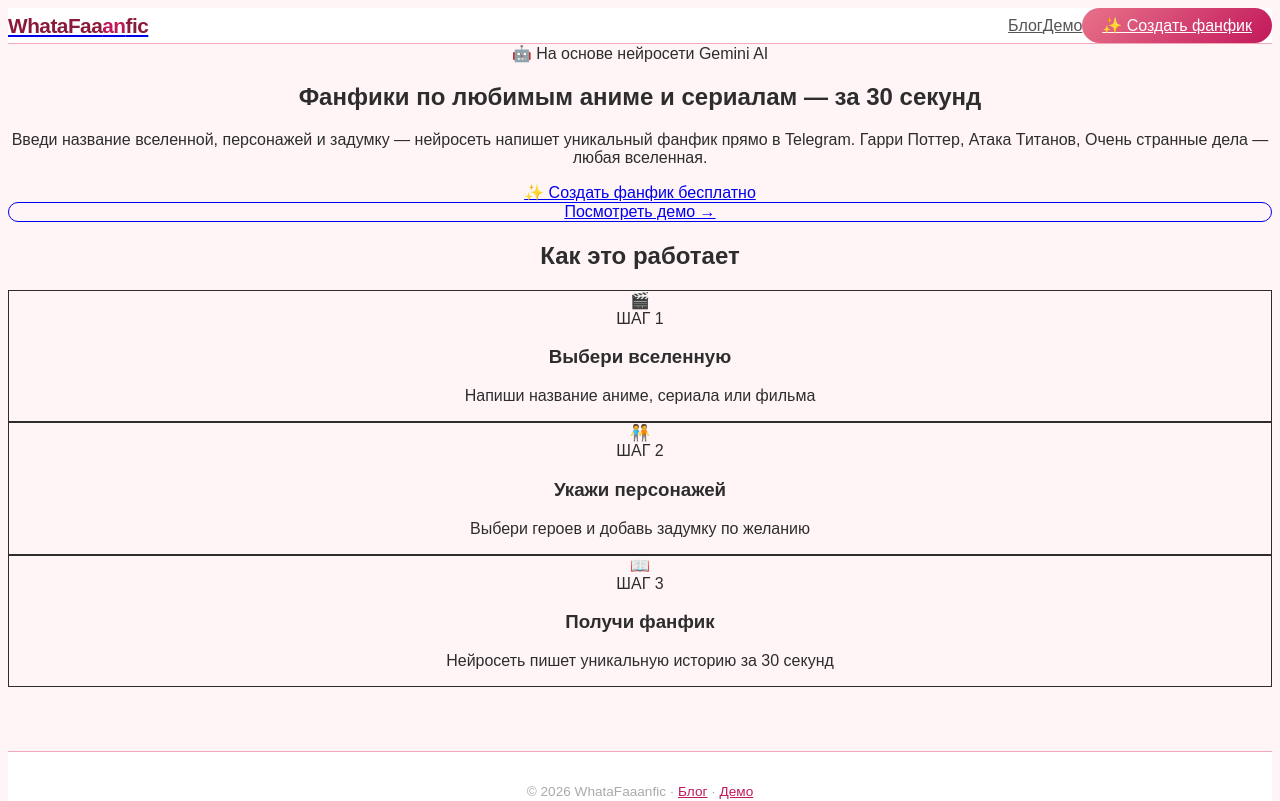
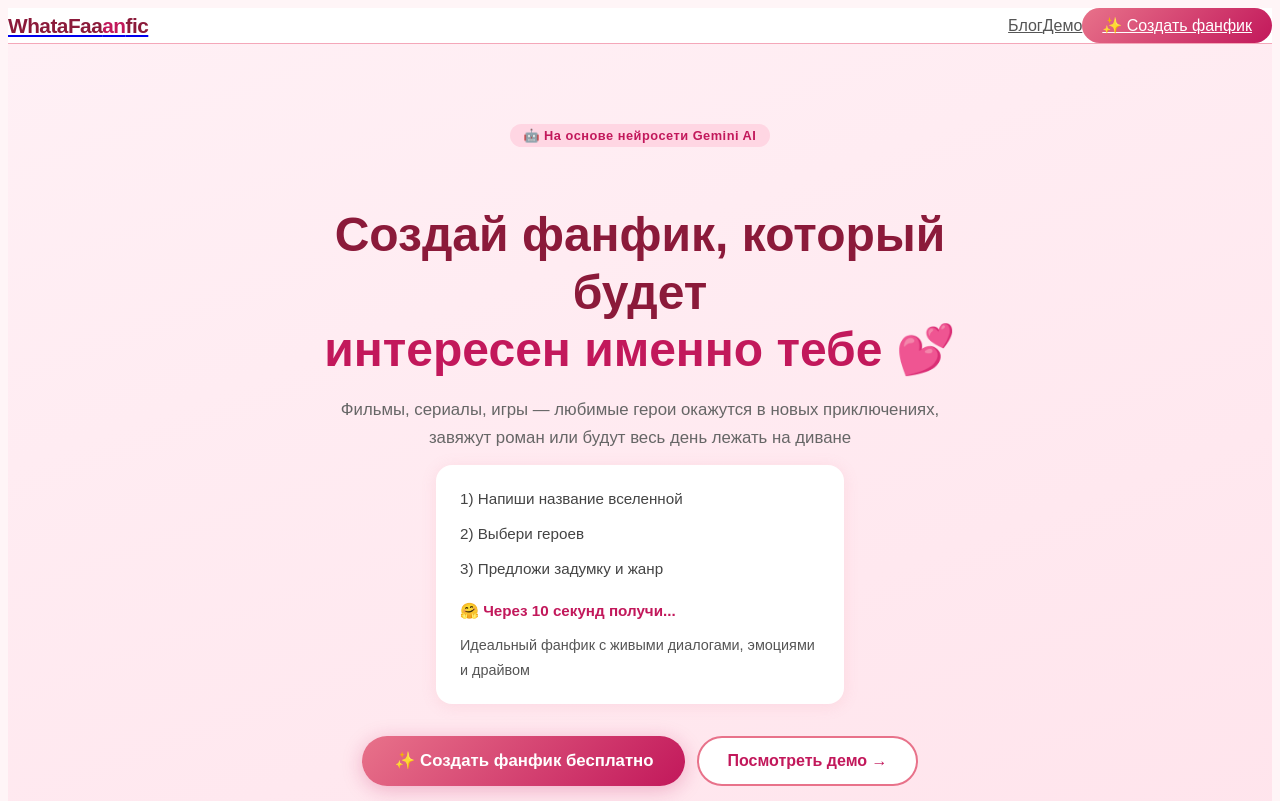
Before and after one commit to oxionezhkov-hub/whatafaaanfic-blog, a Next.js app: page / in a window 1280 px wide. Shown: the top 801 px of the page. Built offline with nearby package versions, Linux system fonts and the light colour scheme.

Commit message:
Update page.js

```diff
--- a/app/page.js
+++ b/app/page.js
@@ -1,16 +1,12 @@
-
-// ============================================================
-// app/page.js — ГЛАВНАЯ
-// ============================================================
 import { getPosts } from '@/lib/posts'
 import PostCard from '@/components/PostCard'
 
 export const metadata = {
   title: 'WhataFaaanfic — ИИ-генератор фанфиков',
-  description: 'Создай фанфик по любимому аниме, сериалу или фильму за 30 секунд. Нейросеть пишет за тебя.',
+  description: 'Создай фанфик по любимым героям за 30 секунд. Фильмы, сериалы, игры — нейросеть напишет уникальную историю.',
 }
 
-const BOT_URL = 'https://t.me/whatafaaanfic_bot'
+const BOT_URL = 'https://t.me/fanfic_ai_bot'
 
 export default async function HomePage() {
   const posts = await getPosts(3)
@@ -18,63 +14,74 @@ export default async function HomePage() {
   return (
     <>
       {/* HERO */}
-      <section className="max-w-5xl mx-auto px-4 pt-16 pb-12 text-center">
-        <div className="inline-block bg-pink-100 text-pink-600 text-sm font-medium px-3 py-1 rounded-full mb-4">
+      <section style={{ background: 'linear-gradient(160deg, #FFF0F5 0%, #FFE4EC 100%)', padding: '5rem 1rem 4rem', textAlign: 'center' }}>
+        <div style={{ maxWidth: '680px', margin: '0 auto' }}>
+          <div style={{ display: 'inline-block', background: '#FFD6E3', color: '#C2185B', fontSize: '0.8rem', fontWeight: 700, padding: '4px 14px', borderRadius: '50px', marginBottom: '1.2rem', letterSpacing: '0.5px' }}>
             🤖 На основе нейросети Gemini AI
           </div>
-        <h1 className="text-4xl md:text-5xl font-extrabold text-pink-800 leading-tight mb-4">
-          Фанфики по любимым <br className="hidden md:block" />
-          аниме и сериалам — за 30 секунд
+          <h1 style={{ fontSize: 'clamp(2rem, 5vw, 3rem)', fontWeight: 900, color: '#8B1A3A', lineHeight: 1.2, marginBottom: '1rem' }}>
+            Создай фанфик, который будет<br />
+            <span style={{ color: '#C2185B' }}>интересен именно тебе</span> 💕
           </h1>
-        <p className="text-lg text-gray-500 max-w-2xl mx-auto mb-8">
-          Введи название вселенной, персонажей и задумку — нейросеть напишет уникальный фанфик прямо в Telegram.
-          Гарри Поттер, Атака Титанов, Очень странные дела — любая вселенная.
+          <p style={{ fontSize: '1.05rem', color: '#666', lineHeight: 1.7, marginBottom: '0.8rem' }}>
+            Фильмы, сериалы, игры — любимые герои окажутся в новых приключениях,<br />
+            завяжут роман или будут весь день лежать на диване
           </p>
-        <div className="flex flex-col sm:flex-row gap-3 justify-center">
+          <div style={{ display: 'flex', flexDirection: 'column', gap: '0.5rem', alignItems: 'flex-start', maxWidth: '360px', margin: '0 auto 2rem', background: '#fff', borderRadius: '16px', padding: '1.2rem 1.5rem', boxShadow: '0 2px 16px #E8728A22', textAlign: 'left', fontSize: '0.95rem', color: '#444', lineHeight: 1.8 }}>
+            <div>1) Напиши название вселенной</div>
+            <div>2) Выбери героев</div>
+            <div>3) Предложи задумку и жанр</div>
+            <div style={{ marginTop: '0.4rem', fontWeight: 700, color: '#C2185B' }}>🤗 Через 10 секунд получи...</div>
+            <div style={{ color: '#555', fontSize: '0.9rem' }}>Идеальный фанфик с живыми диалогами, эмоциями и драйвом</div>
+          </div>
+          <div style={{ display: 'flex', gap: '12px', justifyContent: 'center', flexWrap: 'wrap' }}>
             <a
-            href={`${BOT_URL}?utm_source=blog&utm_medium=hero_cta&utm_campaign=fanfic_bot`}
+              href={`${BOT_URL}?utm_source=blog&utm_medium=hero_primary&utm_campaign=fanfic_bot`}
               target="_blank"
-            className="bg-pink-600 text-white font-semibold px-8 py-3 rounded-full text-lg hover:bg-pink-800 transition-colors shadow-md"
+              style={{ background: 'linear-gradient(135deg, #E8728A, #C2185B)', color: '#fff', fontWeight: 800, fontSize: '1.05rem', padding: '14px 32px', borderRadius: '50px', textDecoration: 'none', boxShadow: '0 4px 20px #C2185B44' }}
             >
               ✨ Создать фанфик бесплатно
             </a>
             <a
               href="/demo"
-            className="bg-white text-pink-600 border border-pink-300 font-semibold px-8 py-3 rounded-full text-lg hover:bg-pink-50 transition-colors"
+              style={{ background: '#fff', color: '#C2185B', border: '2px solid #E8728A', fontWeight: 700, fontSize: '1rem', padding: '14px 28px', borderRadius: '50px', textDecoration: 'none' }}
             >
               Посмотреть демо →
             </a>
           </div>
+        </div>
       </section>
 
       {/* КАК ЭТО РАБОТАЕТ */}
-      <section className="max-w-4xl mx-auto px-4 py-12">
-        <h2 className="text-2xl font-bold text-center text-pink-800 mb-8">Как это работает</h2>
-        <div className="grid md:grid-cols-3 gap-6">
+      <section style={{ maxWidth: '900px', margin: '0 auto', padding: '4rem 1rem' }}>
+        <h2 style={{ textAlign: 'center', fontWeight: 900, fontSize: '1.7rem', color: '#8B1A3A', marginBottom: '2.5rem' }}>
+          Как это работает
+        </h2>
+        <div style={{ display: 'grid', gridTemplateColumns: 'repeat(auto-fit, minmax(220px, 1fr))', gap: '1.2rem' }}>
           {[
-            { step: '1', icon: '🎬', title: 'Выбери вселенную', desc: 'Напиши название аниме, сериала или фильма' },
-            { step: '2', icon: '🧑‍🤝‍🧑', title: 'Укажи персонажей', desc: 'Выбери героев и добавь задумку по желанию' },
-            { step: '3', icon: '📖', title: 'Получи фанфик', desc: 'Нейросеть пишет уникальную историю за 30 секунд' },
-          ].map(({ step, icon, title, desc }) => (
-            <div key={step} className="bg-white rounded-2xl p-6 shadow-sm border border-pink-100 text-center">
-              <div className="text-3xl mb-3">{icon}</div>
-              <div className="text-xs font-bold text-pink-400 uppercase mb-1">Шаг {step}</div>
-              <h3 className="font-bold text-gray-800 mb-2">{title}</h3>
-              <p className="text-sm text-gray-500">{desc}</p>
+            { icon: '🎬', step: '01', title: 'Выбери вселенную', desc: 'Напиши название аниме, сериала, фильма или игры' },
+            { icon: '🧑‍🤝‍🧑', step: '02', title: 'Укажи персонажей', desc: 'Выбери героев и добавь задумку или жанр по желанию' },
+            { icon: '📖', step: '03', title: 'Получи фанфик', desc: 'Нейросеть напишет уникальную историю за 10 секунд' },
+          ].map(({ icon, step, title, desc }) => (
+            <div key={step} style={{ background: '#fff', borderRadius: '20px', padding: '1.8rem', border: '1px solid #F4A7B9', textAlign: 'center' }}>
+              <div style={{ fontSize: '2.2rem', marginBottom: '0.5rem' }}>{icon}</div>
+              <div style={{ fontSize: '0.7rem', fontWeight: 800, color: '#E8728A', letterSpacing: '1px', marginBottom: '0.4rem' }}>ШАГ {step}</div>
+              <div style={{ fontWeight: 800, color: '#2d2d2d', marginBottom: '0.5rem' }}>{title}</div>
+              <div style={{ fontSize: '0.88rem', color: '#777', lineHeight: 1.6 }}>{desc}</div>
             </div>
           ))}
         </div>
       </section>
 
-      {/* ПРИМЕРЫ ИЗ БЛОГА */}
+      {/* БЛОГ */}
       {posts.length > 0 && (
-        <section className="max-w-5xl mx-auto px-4 py-8">
-          <h2 className="text-2xl font-bold text-pink-800 mb-6">Из блога</h2>
-          <div className="grid md:grid-cols-3 gap-6">
+        <section style={{ maxWidth: '900px', margin: '0 auto', padding: '0 1rem 4rem' }}>
+          <div style={{ display: 'flex', justifyContent: 'space-between', alignItems: 'center', marginBottom: '1.5rem' }}>
+            <h2 style={{ fontWeight: 900, fontSize: '1.5rem', color: '#8B1A3A' }}>Из блога</h2>
+            <a href="/blog" style={{ color: '#C2185B', fontWeight: 700, fontSize: '0.9rem', textDecoration: 'none' }}>Все статьи →</a>
+          </div>
+          <div style={{ display: 'grid', gridTemplateColumns: 'repeat(auto-fit, minmax(260px, 1fr))', gap: '1.2rem' }}>
             {posts.map(p => <PostCard key={p.slug} post={p} />)}
-          </div>
-          <div className="text-center mt-8">
-            <a href="/blog" className="text-pink-600 font-medium hover:underline">Все статьи →</a>
           </div>
         </section>
       )}
```
Lines whose indentation alone changed are shown as unchanged.
